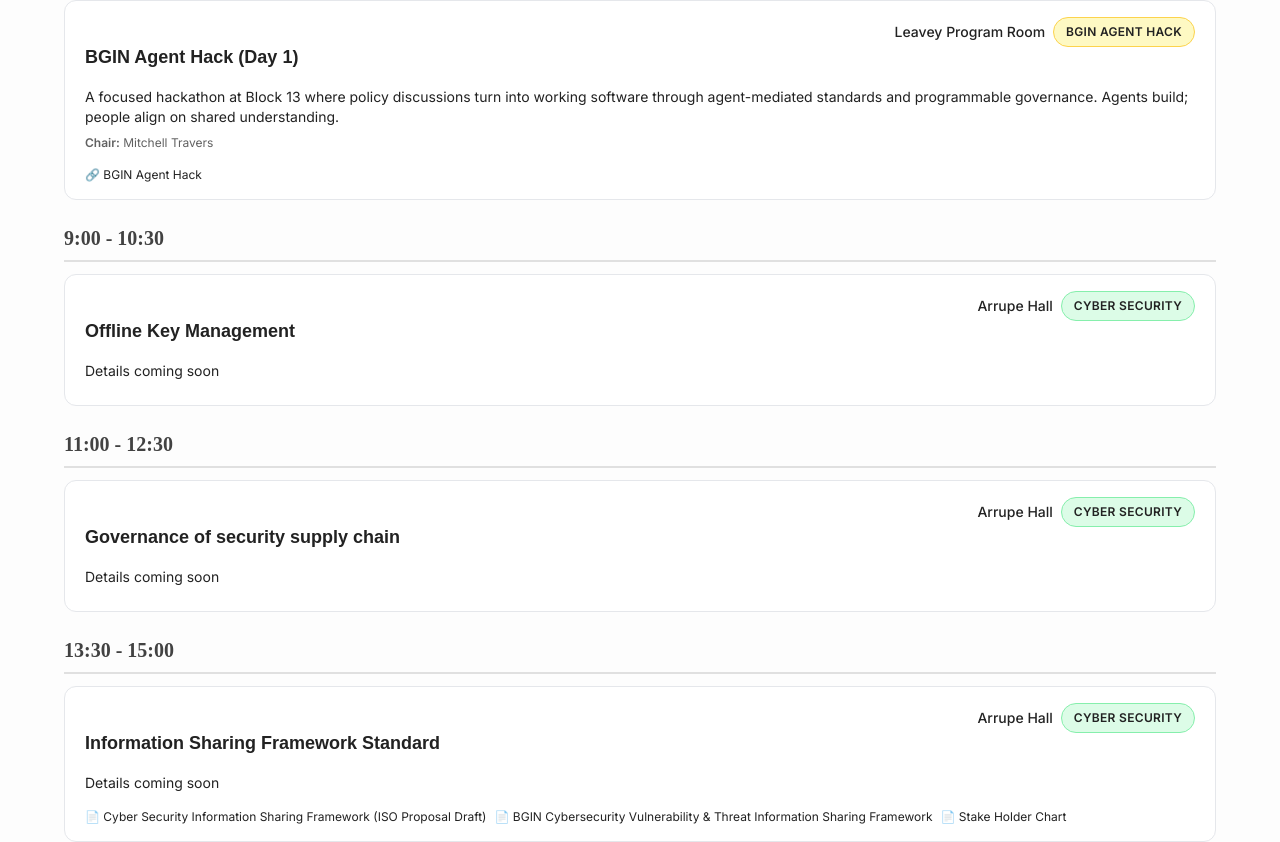
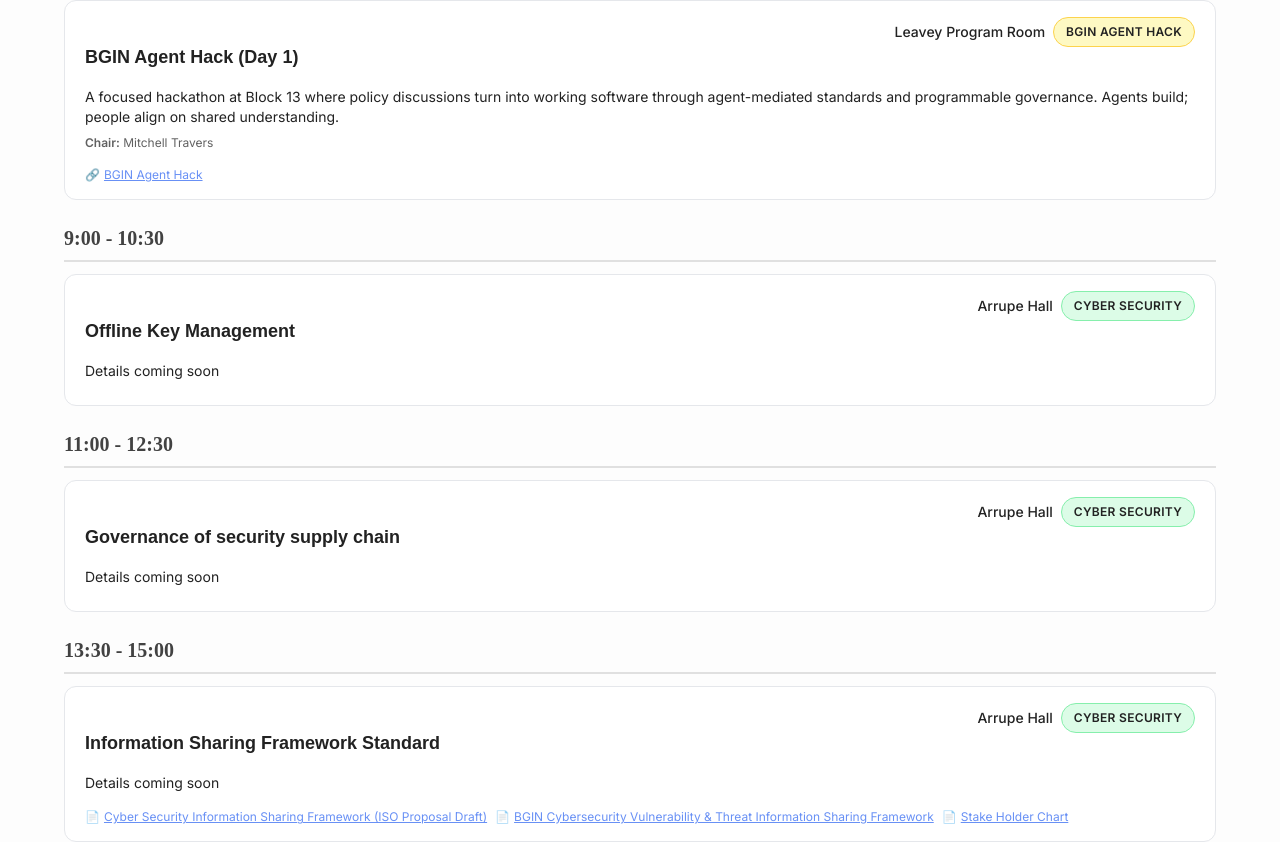
Before and after one commit to bgin-global/bgin-homepage, a Next.js app: page /events/20251015-block13 in a window 1280 px wide. Shown: the part 2190-3032 px from the top of the page. Built offline with nearby package versions, Linux system fonts and the light colour scheme.

Commit message:
fixed document link coloring in session cards

```diff
--- a/app/events/20251015-block13/page.tsx
+++ b/app/events/20251015-block13/page.tsx
@@ -181,14 +181,15 @@ export default function Block13Page() {
                                       {session.documents.filter((doc: any) => doc.link && doc.link.trim() !== '').map((doc: any, docIdx: number) => (
                                         <span
                                           key={docIdx}
-                                          className="text-xs text-blue-600 hover:underline cursor-pointer"
+                                          className="document-link text-xs text-blue-600 hover:text-blue-800 cursor-pointer inline-flex items-center gap-1"
                                           onClick={(e) => {
                                             e.preventDefault();
                                             e.stopPropagation();
                                             window.open(doc.link, '_blank');
                                           }}
                                         >
-                                          {session.wg === 'BGIN Agent Hack' && doc.type === 'Website' ? '🔗' : '📄'} {doc.title}
+                                          <span className="no-underline">{session.wg === 'BGIN Agent Hack' && doc.type === 'Website' ? '🔗' : '📄'}</span>
+                                          <span className="underline">{doc.title}</span>
                                         </span>
                                       ))}
                                     </div>
@@ -379,6 +380,24 @@ export default function Block13Page() {
                                         {session.contributors !== 'TBD' && session.contributors !== 'Optional - List of speakers' && (
                                           <span><span className="font-semibold">Main Contributor:</span> {session.contributors}</span>
                                         )}
+                                      </div>
+                                    )}
+                                    {session.documents && session.documents.filter((doc: any) => doc.link && doc.link.trim() !== '').length > 0 && (
+                                      <div className="mt-2 flex items-center gap-2 flex-wrap">
+                                        {session.documents.filter((doc: any) => doc.link && doc.link.trim() !== '').map((doc: any, docIdx: number) => (
+                                          <span
+                                            key={docIdx}
+                                            className="document-link text-xs text-blue-600 hover:text-blue-800 cursor-pointer inline-flex items-center gap-1"
+                                            onClick={(e) => {
+                                              e.preventDefault();
+                                              e.stopPropagation();
+                                              window.open(doc.link, '_blank');
+                                            }}
+                                          >
+                                            <span className="no-underline">{session.wg === 'BGIN Agent Hack' && doc.type === 'Website' ? '🔗' : '📄'}</span>
+                                            <span className="underline">{doc.title}</span>
+                                          </span>
+                                        ))}
                                       </div>
                                     )}
                                 </div>
--- a/styles/block13.css
+++ b/styles/block13.css
@@ -397,11 +397,29 @@ a .block13-session-card * {
   text-decoration: none !important;
 }
 
+/* Exception for document links - they should keep their styling */
+a .block13-session-card .document-link {
+  text-decoration: none !important;
+  color: #6890F5 !important; /* BGIN primary blue - neon-ish blue */
+}
+
+a .block13-session-card .document-link .underline {
+  text-decoration: underline !important;
+}
+
+a .block13-session-card .document-link .no-underline {
+  text-decoration: none !important;
+}
+
+a .block13-session-card .document-link:hover {
+  color: #5a7de8 !important; /* BGIN primary hover - slightly darker */
+}
+
 /* Ensure all text in linked session cards maintains proper color */
 a.block .block13-session-card h3,
 a.block .block13-session-card h4,
 a.block .block13-session-card p,
-a.block .block13-session-card span {
+a.block .block13-session-card span:not(.document-link) {
   color: inherit;
   text-decoration: none;
 }
```
